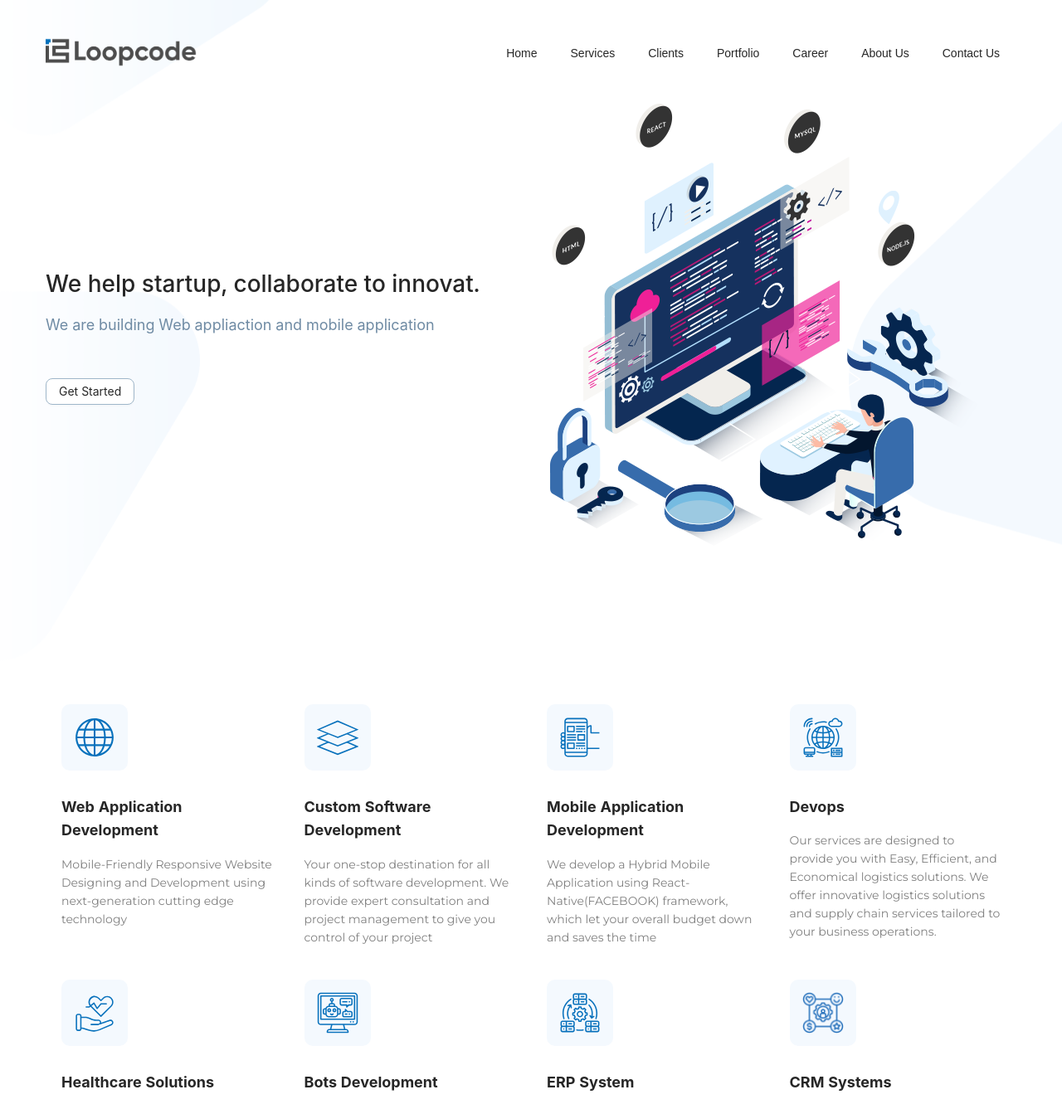
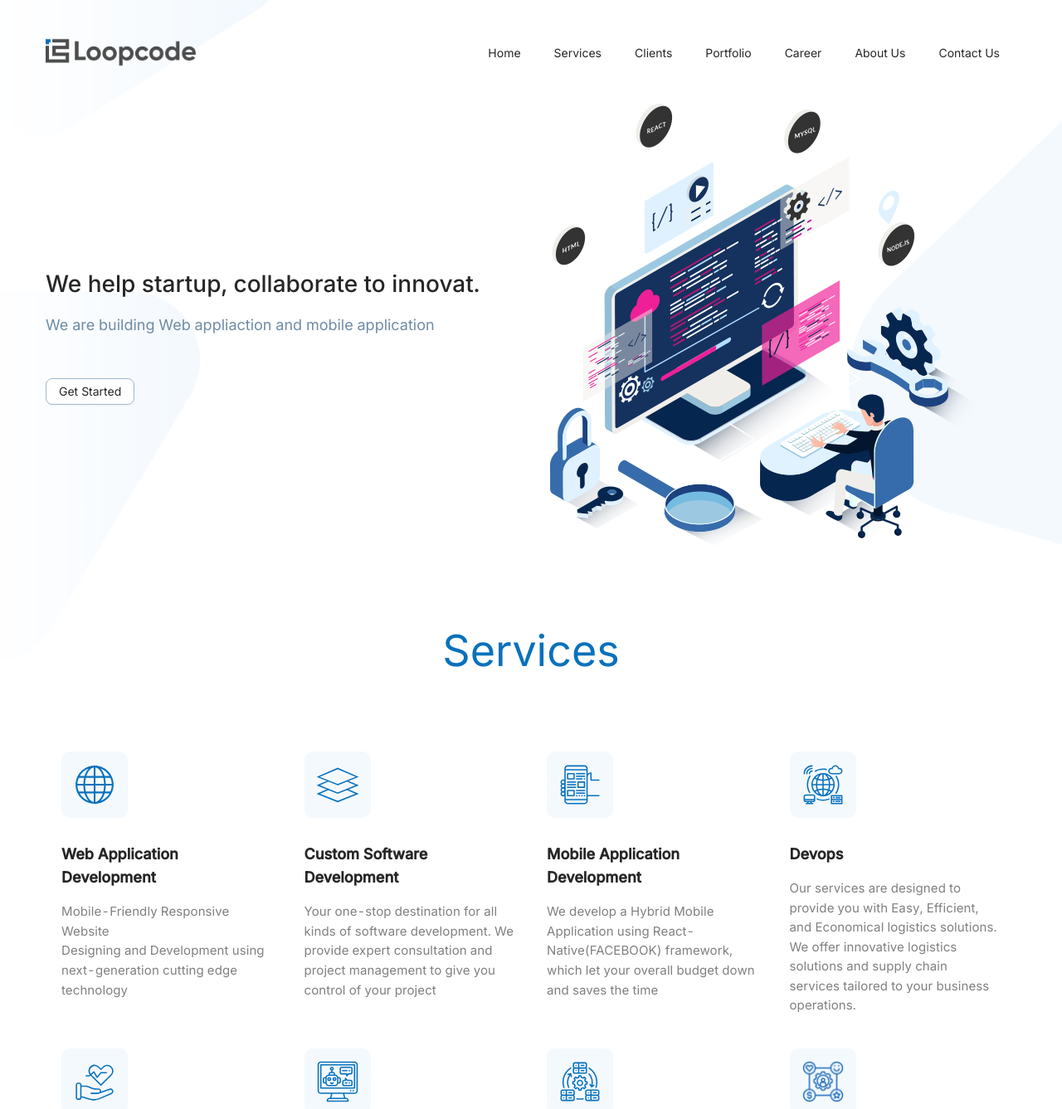
Before and after one commit to KevalGondaliya/loopcode, a React (Create React App) app: page / in a window 1280 px wide. Shown: the top 1337 px of the page at 83% size. Built offline with nearby package versions, Linux system fonts and the light colour scheme.

Commit message:
title and font changes

```diff
--- a/src/App.scss
+++ b/src/App.scss
@@ -1,4 +1,4 @@
-@import url('https://fonts.googleapis.com/css2?family=Josefin+Sans:ital,wght@0,100;0,500;1,100&family=Montserrat:wght@400;500&family=Poppins:wght@100&family=Quicksand:wght@300&display=swap');
+@import url('https://fonts.googleapis.com/css2?family=Inter:wght@100;200;300;400;500&family=Josefin+Sans:ital,wght@0,100;0,500;1,100&family=Montserrat:wght@400;500&family=Poppins:wght@100&family=Quicksand:wght@300&display=swap');
 .App {
   text-align: center;
 }
@@ -13,7 +13,9 @@
     animation: App-logo-spin infinite 20s linear;
   }
 }
-
+body{
+  font-family: 'Inter', sans-serif !important;
+}
 .App-header {
   background-color: #282c34;
   min-height: 100vh;
--- a/src/Footer/index.module.scss
+++ b/src/Footer/index.module.scss
@@ -82,12 +82,12 @@
               padding: 0;
               > a {
                 margin-bottom: 5px;
-                font-family: 'Montserrat', sans-serif;
+                // font-family: 'Montserrat', sans-serif;
                 display: inline-block;
                 line-height: 24px;
                 color: #878891;
                 font-weight: 300;
-                font-family: 'Montserrat', sans-serif;
+                // font-family: 'Montserrat', sans-serif;
               }
             }
           }
@@ -99,7 +99,7 @@
               font-weight: 400;
               text-transform: capitalize;
               color: #fff;
-              font-family: 'Montserrat', sans-serif;
+              // font-family: 'Montserrat', sans-serif;
               margin-bottom: 20px;
             }
           }
@@ -107,7 +107,7 @@
             > div {
               > a {
                 margin-bottom: 5px;
-                font-family: 'Montserrat', sans-serif;
+                // font-family: 'Montserrat', sans-serif;
                 display: inline-block;
                 line-height: 24px;
                 color: #878891;
@@ -137,7 +137,7 @@
             color: #878891;
             letter-spacing: 0.3px;
             font-weight: 300;
-            font-family: 'Montserrat', sans-serif;
+            // font-family: 'Montserrat', sans-serif;
           }
         }
         .socialMedia {
--- a/src/Header/Menubar/index.module.scss
+++ b/src/Header/Menubar/index.module.scss
@@ -23,7 +23,7 @@
       border-bottom: none !important;
       display: flex;
       justify-content: end;
-      font-family: "Heebo", sans-serif;
+      // font-family: "Heebo", sans-serif;
       background: none;
     }
   }
@@ -53,7 +53,7 @@
       border-bottom: none !important;
       display: flex;
       justify-content: end;
-      font-family: "Heebo", sans-serif;
+      // font-family: "Heebo", sans-serif;
       background: none;
     }
   }
--- a/src/Home/Content/Banner/index.module.scss
+++ b/src/Home/Content/Banner/index.module.scss
@@ -70,7 +70,7 @@
           color: $darkgray;
           text-transform: uppercase;
           text-align: center;
-          font-family: "Heebo", sans-serif;
+          // font-family: "Heebo", sans-serif;
           border-radius: 4px;
           .textIcon {
             margin-left: 6px;
--- a/src/Home/Content/Product-section/index.module.scss
+++ b/src/Home/Content/Product-section/index.module.scss
@@ -7,8 +7,12 @@
     margin: 0 auto;
     .sectionTitle {
       margin-bottom: 45px;
-      padding-bottom: 25px;
+      // padding-bottom: 25px;
       margin-top: -10px;
+      font-size: 52px;
+      color: #0871bc !important;
+      font-family: 'Inter', sans-serif;
+      text-align: center;
       @media (max-width: 767px) {
         text-align: center;
       }
@@ -73,8 +77,9 @@
           }
         }
         .softwareText{
-          font-size: 14px;
-          font-family: 'Montserrat', sans-serif;
+          font-size: 15px;
+          letter-spacing: 0.1px;
+          font-family: 'Inter', sans-serif;
           color: gray;
         }
         > h3 {
--- a/src/Home/Content/Product-section/product.js
+++ b/src/Home/Content/Product-section/product.js
@@ -18,6 +18,7 @@
     <div className={styles.productSection}>
       <div className={styles.productContainer}>
         <div className={styles.sectionTitle}>
+          <span>Services</span>
           <div className={styles.productText}></div>
         </div>
         <Row justify="center">
@@ -37,12 +38,6 @@
                   <br></br> technology
                 </span>
               </div>
-              {/* <div className={styles.softwareIconLinkBox}>
-                <a>See more </a>
-                <span>
-                  <RightCircleOutlined />
-                </span>
-              </div> */}
             </div>
           </Col>
           <Col md={12} lg={6} className={styles.productService}>
@@ -61,12 +56,6 @@
                   management to give you control of your project
                 </span>
               </div>
-              {/* <div className={styles.softwareIconLinkBox}>
-                <a>See more </a>
-                <span>
-                  <RightCircleOutlined />
-                </span>
-              </div> */}
             </div>
           </Col>
           <Col md={12} lg={6} className={styles.productService}>
@@ -84,12 +73,6 @@
                   budget down and saves the time
                 </span>
               </div>
-              {/* <div className={styles.softwareIconLinkBox}>
-                <a>See more </a>
-                <span>
-                  <RightCircleOutlined />
-                </span>
-              </div> */}
             </div>
           </Col>
           <Col md={12} lg={6} className={styles.productService}>
@@ -108,12 +91,6 @@
                   business operations.
                 </span>
               </div>
-              {/* <div className={styles.softwareIconLinkBox}>
-                <a>See more </a>
-                <span>
-                  <RightCircleOutlined />
-                </span>
-              </div> */}
             </div>
           </Col>
         </Row>
@@ -133,12 +110,6 @@
                   designed to improve health outcomes.
                 </span>
               </div>
-              {/* <div className={styles.softwareIconLinkBox}>
-                <a>See more </a>
-                <span>
-                  <RightCircleOutlined />
-                </span>
-              </div> */}
             </div>
           </Col>
           <Col md={12} lg={6} className={styles.productService}>
@@ -151,19 +122,12 @@
               </h3>
               <div className={styles.softwareText}>
                 <span>
-                  {" "}
                   We can move your offline store to an online store and help you
                   increase revenue by trying out an e-commerce solution. In
                   fact, eCommerce web development has become a necessity rather
                   than a means of generating increased traffic.
                 </span>
               </div>
-              {/* <div className={styles.softwareIconLinkBox}>
-                <a>See more </a>
-                <span>
-                  <RightCircleOutlined />
-                </span>
-              </div> */}
             </div>
           </Col>
 
@@ -182,12 +146,6 @@
                   efficiency.
                 </span>
               </div>
-              {/* <div className={styles.softwareIconLinkBox}>
-                <a>See more </a>
-                <span>
-                  <RightCircleOutlined />
-                </span>
-              </div> */}
             </div>
           </Col>
           <Col md={12} lg={6} className={styles.productService}>
@@ -205,12 +163,6 @@
                   relationships.
                 </span>
               </div>
-              {/* <div className={styles.softwareIconLinkBox}>
-                <a>See more </a>
-                <span>
-                  <RightCircleOutlined />
-                </span>
-              </div> */}
             </div>
           </Col>
         </Row>
```
